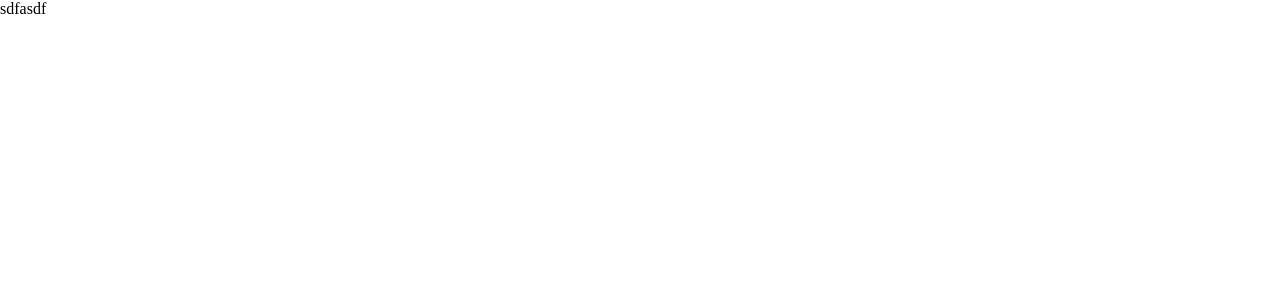
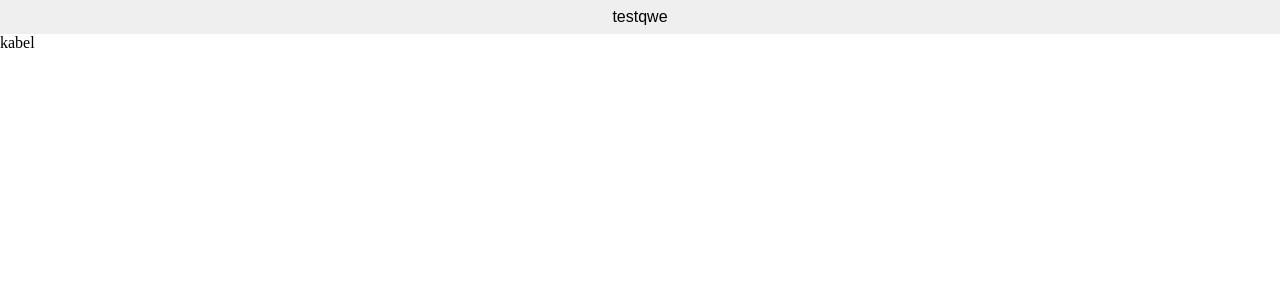
Before and after one commit to hanyoonseok/AtomicDesign_TS, a React (Create React App) app in the folder client/: page /todo in a window 1280 px wide. Shown: the top 300 px of the page. Built offline with nearby package versions, Linux system fonts and the light colour scheme.

Commit message:
typescript 형식으로 atomic 세팅

```diff
--- a/client/package.json
+++ b/client/package.json
@@ -12,9 +12,11 @@
     "@types/react-dom": "^17.0.0",
     "react": "^17.0.2",
     "react-dom": "^17.0.2",
+    "react-icons": "^4.2.0",
     "react-router-dom": "^5.2.0",
     "react-scripts": "4.0.3",
     "styled-components": "^5.3.0",
+    "styled-tools": "^1.7.2",
     "typescript": "^4.1.2",
     "web-vitals": "^1.0.1"
   },
--- /dev/null
+++ b/client/src/components/atoms/Button/index.tsx
@@ -0,0 +1,39 @@
+import React from "react";
+import * as S from "./style";
+
+export interface Props {
+  /** 버튼 내용 또는 엘리먼트 */
+  children?: React.ReactElement | string;
+  /** react-router/Link 사용 (내부적인 routing)*/
+  to?: string;
+  /** 외부 링크 */
+  href?: string;
+  /** click handler */
+  onClick?: () => void;
+  /** icon  */
+  icon?: string;
+  /** fit to size enable */
+  submit?: boolean;
+}
+
+function Button ({
+  children,
+  to,
+  href,
+  onClick,
+  icon,
+  submit,
+  ...props
+}:Props):React.ReactElement {
+  if(to){//링크 필요한 버튼
+
+  }
+  // default
+  return (
+    <S.StyledButton type="button" {...props}>
+      {children}qwe
+    </S.StyledButton>
+  );
+};
+
+export default Button;
--- /dev/null
+++ b/client/src/components/atoms/Button/style.ts
@@ -0,0 +1,27 @@
+import styled, { css } from "styled-components";
+import { ifProp, palette, theme } from 'styled-tools';
+import { Link } from "react-router-dom";
+
+const buttonStyle = css`
+  padding: 0.5rem 1rem;
+  text-align: center;
+  text-decoration: none;
+  display: flex;
+  justify-content: center;
+  align-items: center;
+  cursor: pointer;
+  border: transparent; // outline: none
+  font-size: inherit;
+  margin: 0;
+  width: 100%;
+  height: 100%;
+`;
+export const Input = styled.input``;
+
+export const Icon = styled.img`
+  margin-right: 0.5rem;
+  height: 2em;
+`;
+export const StyledButton = styled.button`
+    ${buttonStyle}
+`;
--- /dev/null
+++ b/client/src/components/atoms/Label/index.tsx
@@ -0,0 +1,23 @@
+import React from "react";
+import * as S from "./style";
+
+export interface Props {
+  /** 버튼 내용 또는 엘리먼트 */
+  children?: React.ReactElement | string;
+  ftSize?:number;
+  ftWeight?:string;
+}
+
+function Label ({
+  children,
+  ftSize,
+  ftWeight,
+  ...props
+}:Props):React.ReactElement {
+  // default
+  return (
+    <S.StyledLabel {...props}>{children}</S.StyledLabel>
+  );
+};
+
+export default Label;
--- /dev/null
+++ b/client/src/components/atoms/Label/style.ts
@@ -0,0 +1,4 @@
+import styled from "styled-components"
+
+export const StyledLabel = styled.label`
+`;
--- /dev/null
+++ b/client/src/components/index.tsx
@@ -0,0 +1,9 @@
+// Atoms
+export { default as Button } from "./atoms/Button";
+export { default as Label } from "./atoms/Label";
+// Molecules
+export { default as TodoItem } from "./molecules/TodoItem"
+// Organisms
+
+// Templates
+export { default as TodoList } from "./templates/TodoList";
--- /dev/null
+++ b/client/src/components/molecules/TodoItem/index.tsx
@@ -0,0 +1,14 @@
+import React from "react";
+import {Button , Label} from "../../../components"
+
+function TodoItem ():React.ReactElement {
+  // default
+  return (
+      <>
+      <Button children={"test"}/>
+      <Label children={"kabel"}/>
+      </>
+  );
+};
+
+export default TodoItem;
--- /dev/null
+++ b/client/src/components/templates/TodoList/index.tsx
@@ -0,0 +1,11 @@
+import React from "react";
+import {TodoItem} from "../../../components"
+
+const TodoList = ({
+}) => {
+  return (
+      <TodoItem/>
+  );
+};
+
+export default TodoList;
--- a/client/src/pages/TodoListPage/index.tsx
+++ b/client/src/pages/TodoListPage/index.tsx
@@ -1,8 +1,9 @@
 import React from "react"
+import {TodoList} from "../../components"
 
 const TodoListPage:React.FC = () => {
   return (
-    <div>sdfasdf</div>
+    <TodoList/>
   );
 };
 
```
Also changed, not shown: 1 other file (tests, documents, lock files or other folders).
